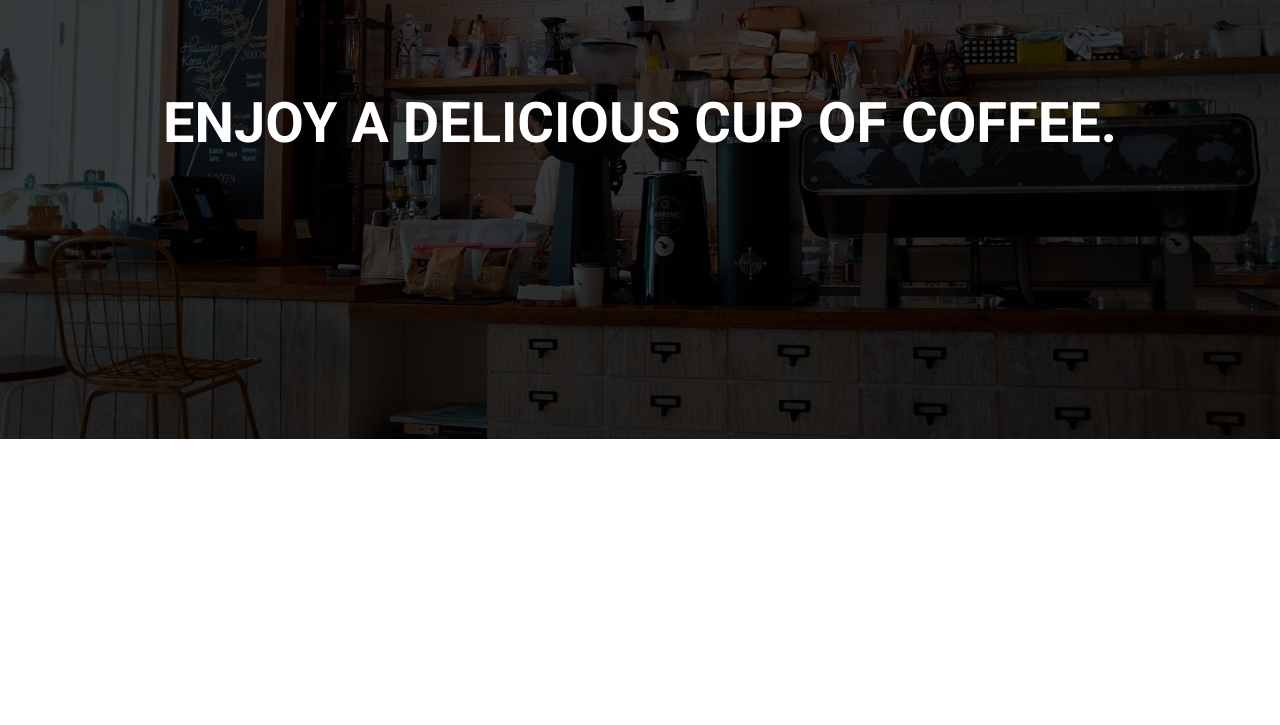
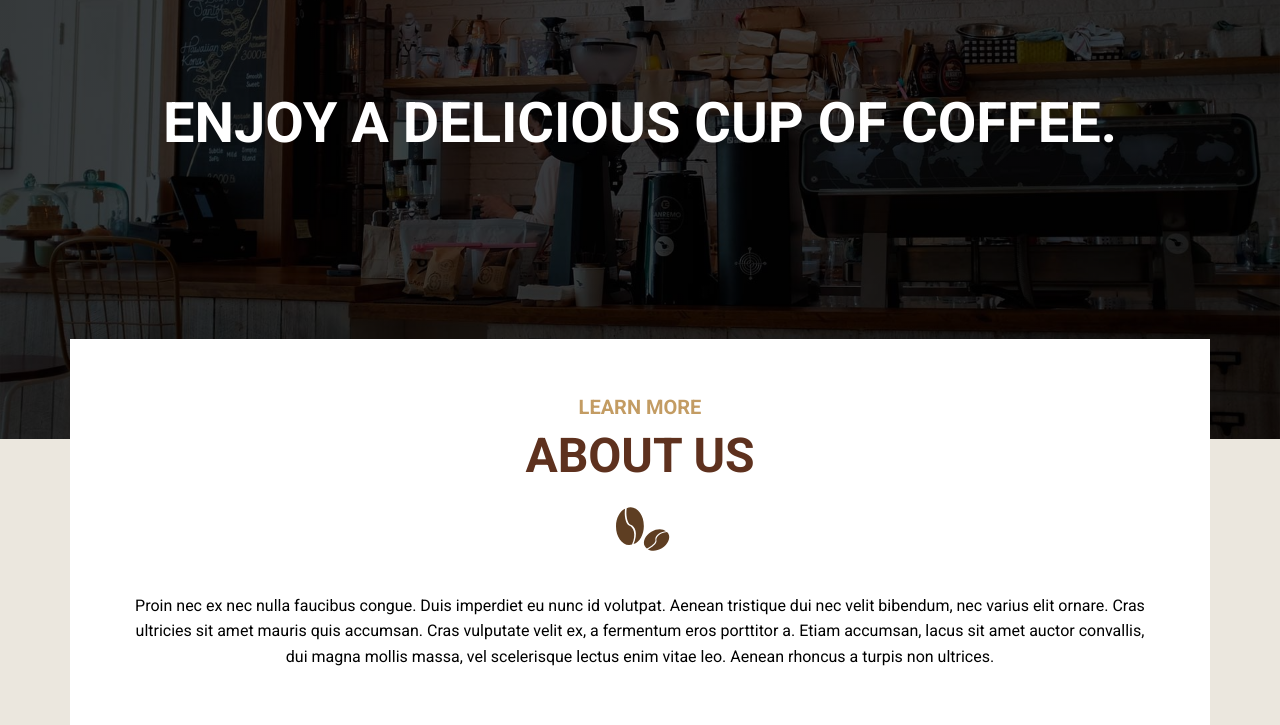
Before and after one commit to enriquesamudio99/five-coffee-shop, a website: page index.html in a window 1280 px wide. Shown: the part 261-986 px from the top of the page. Before the commit the page ends 800 px from the top, so only its background shows below. Drawn offline with Linux system fonts and the light colour scheme.

Commit message:
Typography add

```diff
--- a/index.html
+++ b/index.html
@@ -36,5 +36,10 @@
             </div>
         </div>
     </header>
+
+    <main class="main-content container text-center">
+        <h2><span>Learn More</span>About Us</h2>
+        <p>Proin nec ex nec nulla faucibus congue. Duis imperdiet eu nunc id volutpat. Aenean tristique dui nec velit bibendum, nec varius elit ornare. Cras ultricies sit amet mauris quis accumsan. Cras vulputate velit ex, a fermentum eros porttitor a. Etiam accumsan, lacus sit amet auctor convallis, dui magna mollis massa, vel scelerisque lectus enim vitae leo. Aenean rhoncus a turpis non ultrices.</p>
+    </main>
 </body>
 </html>
--- a/src/scss/app.scss
+++ b/src/scss/app.scss
@@ -1,2 +1,3 @@
 @use "base";
 @use "header";
+@use "home";
--- a/src/scss/base/_globals.scss
+++ b/src/scss/base/_globals.scss
@@ -11,6 +11,7 @@ html {
 }
 
 body {
+    background-color: v.$lightCoffee;
     font-family: v.$mainFont;
     font-size: 1rem;
     line-height: 1.6;
@@ -60,49 +61,3 @@ img {
     height: auto;
     display: block;
 }
-
-h1,h2,h3 {
-    margin: 0 0 v.$gutter 0;
-    line-height: 1.2;
-    font-weight: 700;
-}
-
-h1 {
-    font-size: 2.5rem;
-}
-
-h2 {
-    font-size: 2rem;
-}
-
-h3 {
-    font-size: 1.5rem;
-}
-
-@media (min-width: 768px) {
-    h1 {
-        font-size: 3rem;
-    }
-
-    h2 {
-        font-size: 2.5rem;
-    }
-
-    h3 {
-        font-size: 2rem;
-    }
-}
-
-@media (min-width: 1200px) {
-    h1 {
-        font-size: 3.5rem;
-    }
-
-    h2 {
-        font-size: 3rem;
-    }
-
-    h3 {
-        font-size: 2.5rem;
-    }
-}
--- a/src/scss/base/_index.scss
+++ b/src/scss/base/_index.scss
@@ -1,4 +1,6 @@
 @forward "normalize";
 @forward "variables";
+@forward "mixins";
 @forward "globals";
+@forward "typography";
 @forward "utilities";
--- /dev/null
+++ b/src/scss/base/_typography.scss
@@ -0,0 +1,83 @@
+@use "variables" as v;
+@use "mixins" as m;
+
+h1,h2,h3 {
+    margin: 0 0 calc(v.$gutter / 2) 0;
+    line-height: 1.2;
+    font-weight: 700;
+    text-transform: uppercase;
+    text-align: center;
+}
+
+h1 {
+    font-size: 2.5rem;
+}
+
+h2 {
+    font-size: 2rem;
+    color: v.$primary;
+
+    span {
+        font-size: .75rem;
+        display: block;
+        color: v.$secondary;
+    }
+
+    &::after {
+        content: "";
+        display: block;
+        width: 64px;
+        height: 64px;
+        margin: 0 auto;
+        background-image: url(../img/cafe.svg);
+        background-repeat: no-repeat;
+        background-position: center center;
+        background-size: contain;
+
+        @include m.md {
+            width: 80px;
+            height: 80px;
+        }
+    }
+}
+
+h3 {
+    font-size: 1.5rem;
+}
+
+@media (min-width: 768px) {
+    h1 {
+        font-size: 3rem;
+    }
+
+    h2 {
+        font-size: 2.5rem;
+
+        span {
+            font-size: 1rem;
+        }
+    }
+
+    h3 {
+        font-size: 2rem;
+    }
+}
+
+@media (min-width: 1200px) {
+    h1 {
+        font-size: 3.5rem;
+    }
+
+    h2 {
+        font-size: 3rem;
+
+        span {
+            font-size: 1.25rem;
+            margin-bottom: .5rem;
+        }
+    }
+
+    h3 {
+        font-size: 2.5rem;
+    }
+}
--- a/src/scss/base/_variables.scss
+++ b/src/scss/base/_variables.scss
@@ -14,7 +14,7 @@ $secondary: #c39c63;
 $white: #ffffff;
 $black: #000000;
 $lightGray: #eceeef;
-$lightCoffe: #ebe7de;
+$lightCoffee: #ebe7de;
 
 // Units
 $gutter: 3.5rem;
--- /dev/null
+++ b/src/scss/home/_content.scss
@@ -0,0 +1,13 @@
+@use "base/variables" as v;
+@use "base/mixins" as m;
+
+.main-content {
+    background-color: v.$white;
+    margin-top: -30px;
+    padding: 2.5rem 1.5rem;
+
+    @include m.md {
+        padding: 3.5rem;
+        margin-top: -100px;
+    }
+}
--- /dev/null
+++ b/src/scss/home/_index.scss
@@ -0,0 +1 @@
+@forward "content";
```
Also changed, not shown: build/css/app.css.
